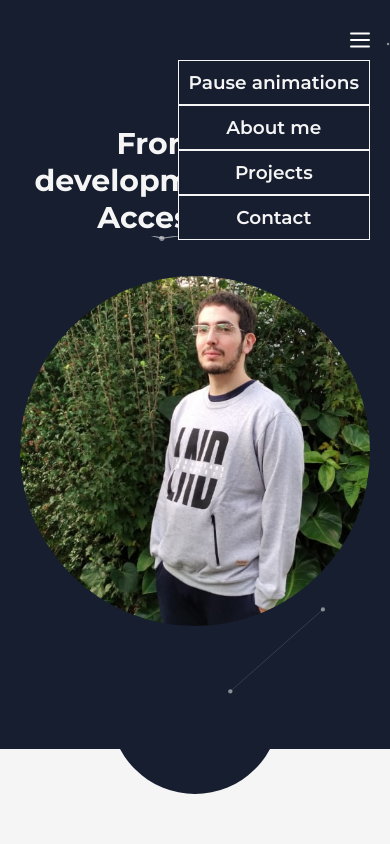
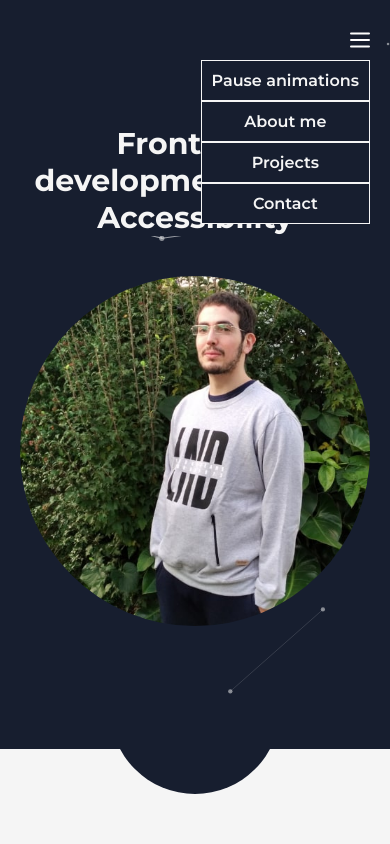
Before and after one commit to joelspi97/portfolio, a React (Create React App) app: page / in a window 390 px wide. Both pictures are taken after a click on the label 360 px from the left and 40 px from the top of the page. Shown: the top 844 px of the page. Built offline with nearby package versions, Linux system fonts and the light colour scheme.

Commit message:
fixed some bugs on header

```diff
--- a/src/components/Header.jsx
+++ b/src/components/Header.jsx
@@ -38,20 +38,22 @@ function Header() {
                 init={particlesInit}
                 options={particlesConfig}
             />
-        <nav className="header__nav">
+            <AnimatedDiv elementClassName="header__wrapper">
                 <label htmlFor="toggle">
-                <div className="menu-btn" tabIndex="0" aria-label="Open menu">
+                    <nav className="menu-btn" tabIndex="0" aria-label="Open menu">
                         <div className="menu-btn__burger"></div>
-                </div>
+                    </nav>
                 </label>
                 <input type="checkbox" id="toggle" />
-            <AnimatedDiv elementClassName="menu">
+                <div className="menu">
                     <button className="nav-link" type="button" onClick={pauseAnimations}>Pause animations</button>
+                    <nav>
                         <a className="nav-link" href="#about-me">About me</a>
                         <a className="nav-link" href="#projects">Projects</a>
                         <a className="nav-link" href="#contact">Contact</a>
+                    </nav>
+                </div>
             </AnimatedDiv>
-        </nav>
             <AnimatedDiv elementClassName="header__content-container center-content">
                 <h1 className="section-heading">Front-end development &amp; Web Accessibility</h1>
             </AnimatedDiv>
--- a/src/scss/abstracts/variables.scss
+++ b/src/scss/abstracts/variables.scss
@@ -1,9 +1,8 @@
 // Colors
-$batatabit: #e68f24;
-$blog: #96E8C5;
+$portfolio-white: #F5F5F5;
+$yellow: #fffec7;
 $blue: #00568c;
 $dark-blue: #171E2F;
-$portfolio-white: #F5F5F5;
 $green: #008313;
 $dark-green: #00610e;
 
--- a/src/scss/components/contact.scss
+++ b/src/scss/components/contact.scss
@@ -71,7 +71,7 @@
 
             &:hover span,
             &:focus span {
-                background-color: rgb(255, 254, 199);
+                background-color: $yellow;
             }
         }
 
--- a/src/scss/components/header.scss
+++ b/src/scss/components/header.scss
@@ -12,7 +12,7 @@
         padding-top: 4rem;
     }
 
-    &__nav {
+    &__wrapper {
         margin-bottom: 1.5rem;
         margin-top: -1rem;
         margin-left: auto;
@@ -89,6 +89,7 @@
         }
 
         .menu {
+            justify-content: flex-end;
             opacity: 0;
             position: absolute;
             right: 2rem;
@@ -97,12 +98,18 @@
                         color 0.15s ease-in-out;
             visibility: hidden;
 
+            button.nav-link {
+                margin-left: 0;
+                margin-right: auto;
+            }
+
             .nav-link {
                 background-color: $dark-blue;
                 border: 0.1rem solid $portfolio-white;
                 color: $portfolio-white;
+                cursor: pointer;
                 display: block;
-                font-size: 1.85rem;
+                font-size: 1.6rem;
                 font-weight: 600;
                 padding: 1rem;
                 text-decoration: none;
@@ -135,11 +142,19 @@
 
 @media only screen and (min-width: 600px) {
     .header {
-        &__nav {
-            display: flex;
-            justify-content: center;
-            margin-left: 0;
+        &__wrapper {
             width: 100%;
+
+            .menu {
+                .nav-link {
+                    margin-left: 2rem;
+
+                }
+
+                nav a:first-of-type {
+                    margin-left: 0;
+                }
+            }
 
             #toggle:checked + .menu {
                 opacity: 1;
@@ -175,19 +190,10 @@
 
 @media only screen and (min-width: 900px) {
     .header {
-        &__nav {
-            justify-content: flex-end;
-
+        &__wrapper {
             .menu {
-                justify-content: flex-end;
-
                 .nav-link {
-                    margin-left: 2rem;
-                }
-
-                button.nav-link {
-                    margin-left: 0;
-                    margin-right: auto;
+                    font-size: 1.85rem;
                 }
             }
         }
```
Lines whose indentation alone changed are shown as unchanged.
